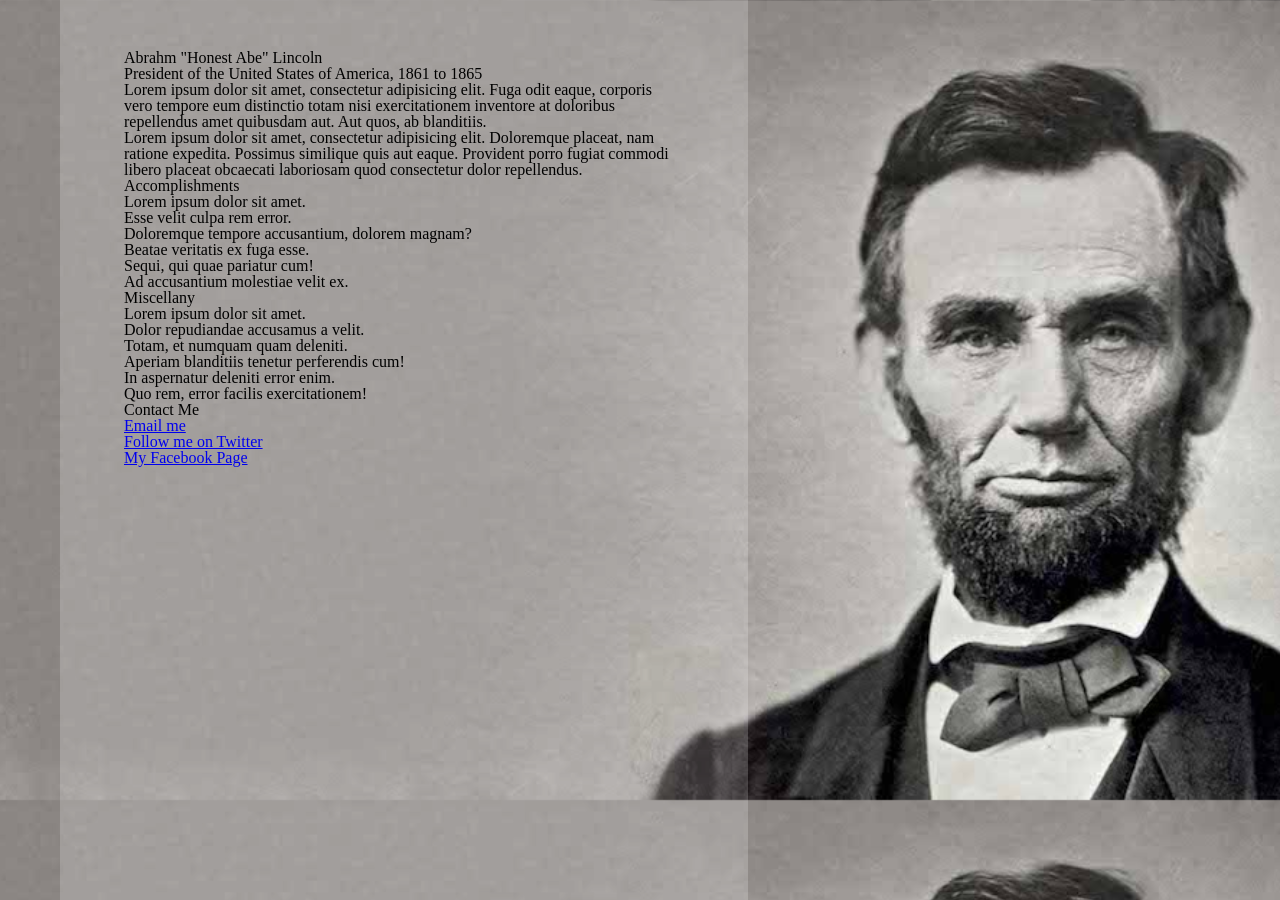
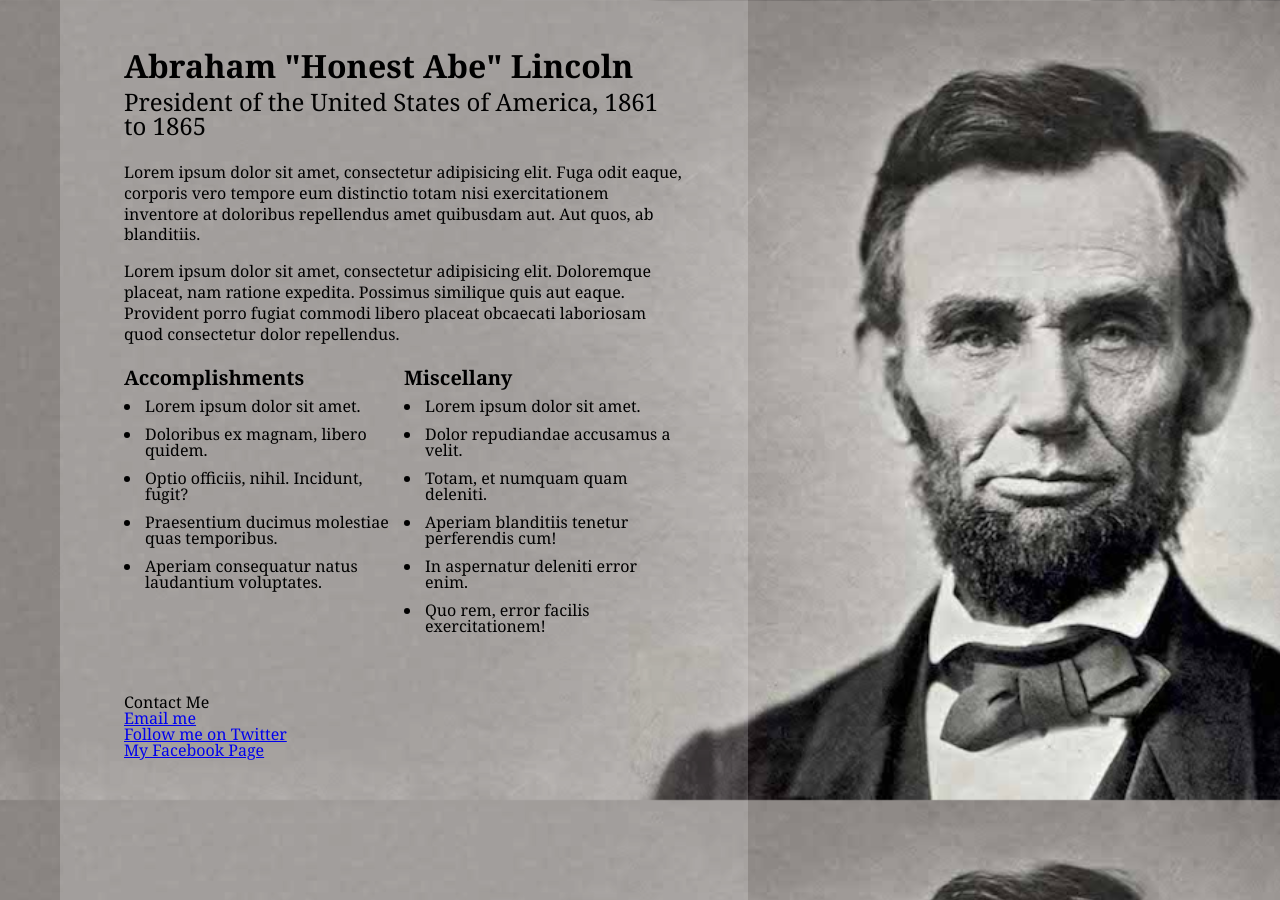
Before and after one commit to joseph-ortiz/thinkful-honest-abe, a plain HTML site: page index.html in a window 1280 px wide. Drawn offline with Linux system fonts and the light colour scheme.

Commit message:
added styling for layout and spacing

```diff
--- a/index.html
+++ b/index.html
@@ -8,29 +8,24 @@
 </head>
 <body>
 <div class="container">
-	<h1>Abrahm "Honest Abe" Lincoln</h1>
+	<h1>Abraham "Honest Abe" Lincoln</h1>
 	<h2>President of the United States of America, 1861 to 1865</h2>
+	<div class="personal-statement">
 		<p>Lorem ipsum dolor sit amet, consectetur adipisicing elit. Fuga odit eaque, corporis vero tempore eum distinctio totam nisi exercitationem inventore at doloribus repellendus amet quibusdam aut. Aut quos, ab blanditiis.</p>
 		<p>Lorem ipsum dolor sit amet, consectetur adipisicing elit. Doloremque placeat, nam ratione expedita. Possimus similique quis aut eaque. Provident porro fugiat commodi libero placeat obcaecati laboriosam quod consectetur dolor repellendus.</p>
+	</div>
+	<div class="lists">
+		<div class="list-box">
 			<h3>Accomplishments</h3>
 			<ul>
 				<li>Lorem ipsum dolor sit amet.</li>
+				<li>Doloribus ex magnam, libero quidem.</li>
+				<li>Optio officiis, nihil. Incidunt, fugit?</li>
+				<li>Praesentium ducimus molestiae quas temporibus.</li>
+				<li>Aperiam consequatur natus laudantium voluptates.</li>
 			</ul>
-	<ul>
-		<li>Esse velit culpa rem error.</li>
-	</ul>
-	<ul>
-		<li>Doloremque tempore accusantium, dolorem magnam?</li>
-	</ul>
-	<ul>
-		<li>Beatae veritatis ex fuga esse.</li>
-	</ul>
-	<ul>
-		<li>Sequi, qui quae pariatur cum!</li>
-	</ul>
-	<ul>
-		<li>Ad accusantium molestiae velit ex.</li>
-	</ul>
+		</div>
+		<div class="list-box">
 			<h3>Miscellany</h3>
 			<ul>
 				<li>Lorem ipsum dolor sit amet.</li>
@@ -40,13 +35,15 @@
 				<li>In aspernatur deleniti error enim.</li>
 				<li>Quo rem, error facilis exercitationem!</li>
 			</ul>
+		</div>
+	</div>
+
 		<h3>Contact Me</h3>
 		<ul>
 			<li><a href="mailto:abrahmlincoln#mailinator.com" target="_blank">Email me</a></li>
 			<li><a href="https://twitter.com/APLM" target="_blank">Follow me on Twitter</a></li>
 			<li><a href="https://www.facebook.com/PresidentLincoln" target="_blank">My Facebook Page</a></li>
 		</ul>
-
 </div>
 
 </body>
--- a/main.css
+++ b/main.css
@@ -1,9 +1,11 @@
 body{
-	background: url('images/abe.jpg') no-repeat center fixed;
+	background: url('images/abe.jpg') no-repeat center center fixed;
 	background-size: cover;
 	-webkit-background-size: cover;
 	-moz-background-size: cover;
 	-o-background-size: cover;
+	font-family: Georgia,serif;
+	color: #000000;
 }
 
 .container{
@@ -13,3 +15,47 @@ body{
 	width: 560px;
 	min-height: 800px;
 }
+
+h1{
+	font-weight: 800;
+	font-size: 32px;
+	margin-bottom: 8px;
+}
+
+h2{
+	font-size: 24px;
+}
+
+.personal-statement{
+	margin: 24px 0;
+}
+
+.personal-statement p{
+	line-height: 1.3;
+	margin: 16px 0;
+}
+
+.lists{
+	margin-bottom: 48px;
+	overflow: hidden;
+}
+
+.list-box{
+	float: left;
+	width: 50%;
+}
+
+.list-box h3 {
+	font-size: 20px;
+	margin-bottom: 10px;
+	font-weight: 600;
+}
+
+.list-box ul{
+	padding-left: 18px;
+	list-style: disc outside none;
+}
+.list-box ul li{
+	padding-left: 3px;
+	margin-bottom: 12px;
+}
```
Lines whose indentation alone changed are shown as unchanged.
